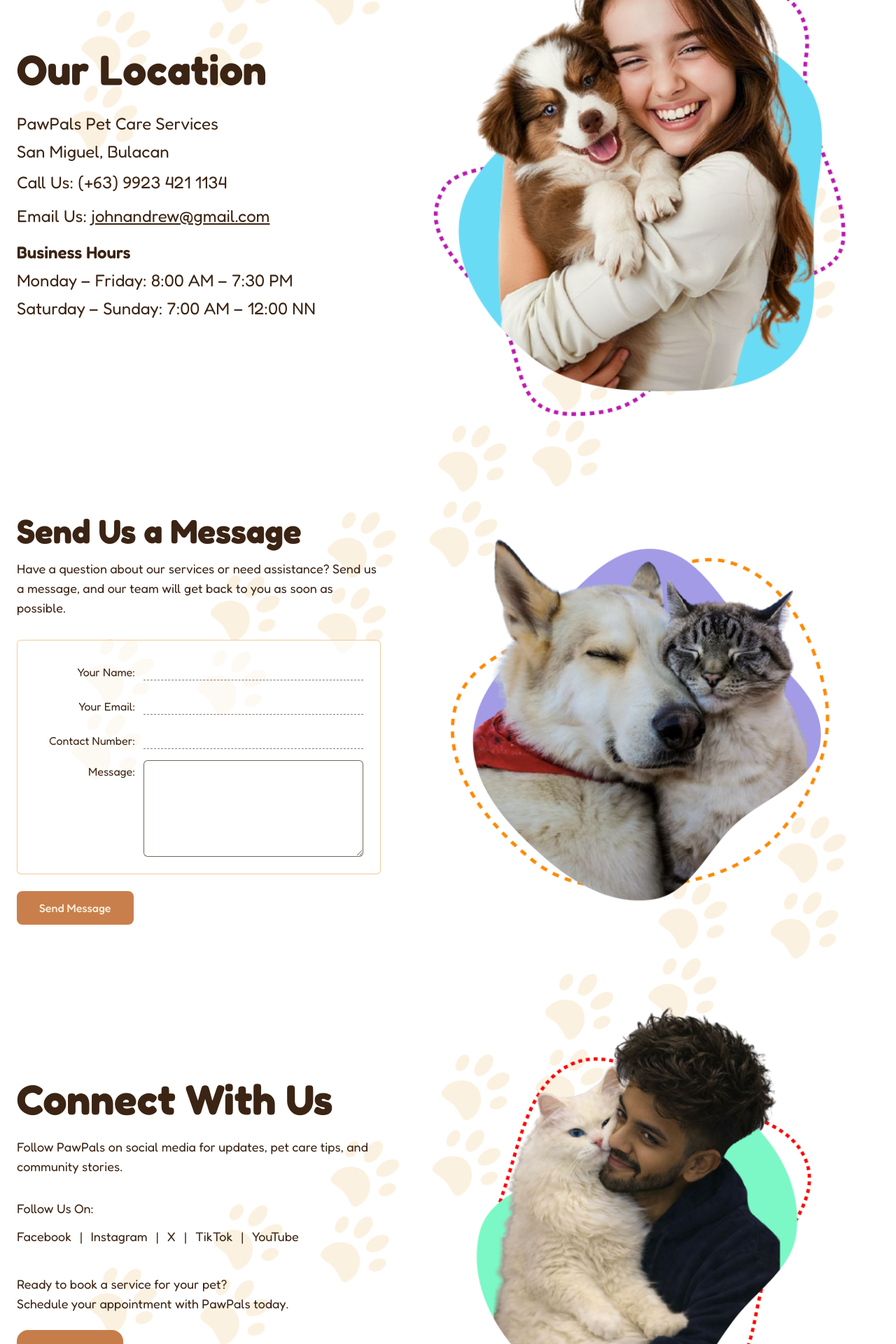
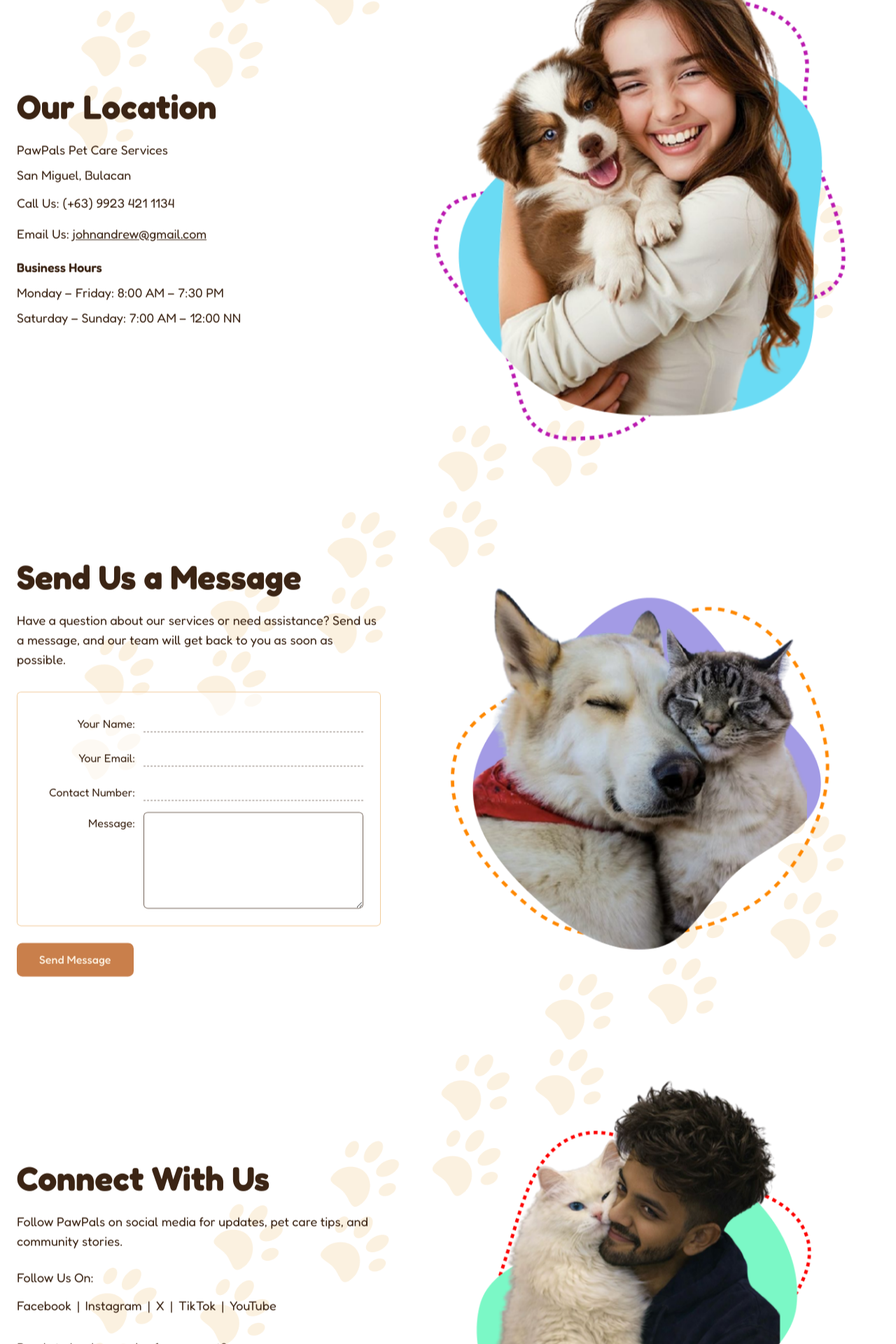
Before and after one commit to jandr003/PawPals, a Next.js app: page /contact in a window 1280 px wide. Shown: the part 660-2580 px from the top of the page at 70% size. Built offline with nearby package versions, Linux system fonts and the light colour scheme.

Commit message:
Update contact page and global styles

```diff
--- a/app/contact/page.jsx
+++ b/app/contact/page.jsx
@@ -13,7 +13,16 @@ const SOCIALS = [
 ];
 
 const ROW =
-  "mt-10 flex flex-col items-center gap-10 md:mt-20 md:gap-10 lg:mt-[50px] lg:grid lg:grid-cols-[minmax(0,520px)_minmax(0,720px)] lg:gap-x-[40px] lg:gap-y-0 2xl:-mr-[100px]";
+  "mt-[85px] flex flex-col items-center gap-10 md:grid md:grid-cols-[minmax(0,1.05fr)_minmax(0,1fr)] md:items-center md:gap-x-2 md:gap-y-0 lg:grid-cols-[minmax(0,520px)_minmax(0,720px)] lg:gap-x-[40px] lg:max-xl:grid-cols-[minmax(0,380px)_minmax(0,1fr)] lg:max-xl:gap-x-0 lg:max-xl:pl-10 2xl:-mr-[100px]";
+
+const H2 =
+  "text-4xl font-bold leading-tight sm:text-5xl md:max-lg:text-4xl";
+
+const BODY =
+  "text-base leading-snug sm:text-lg md:max-lg:text-base";
+
+const IMG =
+  "h-auto w-full max-w-[560px] lg:max-w-none md:max-lg:!h-[340px] md:max-lg:max-w-none md:max-lg:object-contain";
 
 const LINK_FOCUS =
   "focus:outline-none focus-visible:ring-2 focus-visible:ring-[#C77D4A] focus-visible:ring-offset-2 rounded-sm";
@@ -71,13 +80,11 @@ export default async function ContactPage({ searchParams }) {
           Feel free to reach out to the PawPals team.
         </p>
 
-        <div className={`${ROW} md:max-xl:mt-20`}>
+        <div className={ROW}>
           <div className="w-full">
-            <h2 className="text-4xl font-bold sm:text-5xl md:text-6xl">
-              Our Location
-            </h2>
+            <h2 className={H2}>Our Location</h2>
 
-            <address className="mt-6 space-y-2 text-lg not-italic leading-snug sm:text-xl md:mt-8 md:text-2xl">
+            <address className={`mt-6 space-y-2 not-italic ${BODY}`}>
               <p>PawPals Pet Care Services</p>
               <p>San Miguel, Bulacan</p>
               <p>
@@ -108,16 +115,14 @@ export default async function ContactPage({ searchParams }) {
             src="/Contact/ContactUS-DOG1.png"
             alt="A smiling woman hugging a puppy"
             loading="lazy"
-            className="h-auto w-full max-w-[560px] lg:max-w-none"
+            className={IMG}
           />
         </div>
 
-        <div id="message" className={`${ROW} scroll-mt-24 md:max-xl:mt-[100px]`}>
+        <div id="message" className={`${ROW} scroll-mt-24`}>
           <div className="w-full">
-            <h2 className="text-3xl font-bold sm:text-4xl md:text-5xl">
-              Send Us a Message
-            </h2>
-            <p className="mt-4 max-w-[560px] text-base leading-snug sm:text-lg">
+            <h2 className={H2}>Send Us a Message</h2>
+            <p className={`mt-6 max-w-[560px] ${BODY}`}>
               Have a question about our services or need assistance? Send us a
               message, and our team will get back to you as soon as possible.
             </p>
@@ -128,26 +133,22 @@ export default async function ContactPage({ searchParams }) {
             src="/Contact/ContactUS-CAT%26DOG1.png"
             alt="A husky and a cat cuddling together"
             loading="lazy"
-            className="h-auto w-full max-w-[560px] lg:max-w-none"
+            className={IMG}
           />
         </div>
 
-        <div className={`${ROW} md:max-xl:mt-[100px]`}>
+        <div className={ROW}>
           <div className="w-full">
-            <h2 className="text-4xl font-bold sm:text-5xl md:text-6xl">
-              Connect With Us
-            </h2>
-            <p className="mt-5 max-w-[560px] text-base leading-snug sm:text-lg md:mt-6">
+            <h2 className={H2}>Connect With Us</h2>
+            <p className={`mt-6 max-w-[560px] ${BODY}`}>
               Follow PawPals on social media for updates, pet care tips, and
               community stories.
             </p>
 
-            <p className="mt-6 text-base leading-snug sm:text-lg md:mt-8">
-              Follow Us On:
-            </p>
-            <ul className="mt-1 flex flex-wrap items-center gap-x-3 gap-y-1 text-base sm:text-lg">
+            <p className={`mt-6 ${BODY}`}>Follow Us On:</p>
+            <ul className={`mt-1 flex flex-wrap items-center gap-x-2 gap-y-1 ${BODY} md:max-lg:text-sm`}>
               {SOCIALS.map((s, i) => (
-                <li key={s.name} className="flex items-center gap-x-3">
+                <li key={s.name} className="flex items-center gap-x-2">
                   {i > 0 && <span aria-hidden="true">|</span>}
                   <a
                     href={s.href}
@@ -162,7 +163,7 @@ export default async function ContactPage({ searchParams }) {
               ))}
             </ul>
 
-            <p className="mt-6 text-base leading-snug sm:text-lg md:mt-8">
+            <p className={`mt-6 ${BODY}`}>
               Ready to book a service for your pet?
               <br className="hidden sm:block" />{" "}
               Schedule your appointment with PawPals today.
@@ -180,7 +181,7 @@ export default async function ContactPage({ searchParams }) {
             src="/Contact/ContactUS-CAT1.png"
             alt="A cat"
             loading="lazy"
-            className="h-auto w-full max-w-[560px] lg:max-w-none"
+            className={IMG}
           />
         </div>
       </section>
--- a/app/global.css
+++ b/app/global.css
@@ -251,3 +251,35 @@ body {
 		white-space: normal;
 	}
 }
+
+@keyframes page-enter {
+	from {
+		opacity: 0;
+		transform: translate3d(0, 10px, 0);
+	}
+	to {
+		opacity: 1;
+		transform: translate3d(0, 0, 0);
+	}
+}
+
+@keyframes nav-fade {
+	from { opacity: 0; }
+	to { opacity: 1; }
+}
+
+.page-enter main > nav {
+	animation: nav-fade 250ms ease-out both;
+}
+
+.page-enter main > *:not(nav) {
+	animation: page-enter 450ms cubic-bezier(0.22, 1, 0.36, 1) both;
+	will-change: opacity, transform;
+}
+
+@media (prefers-reduced-motion: reduce) {
+	.page-enter main > *,
+	.page-enter main > nav {
+		animation: none;
+	}
+}
--- /dev/null
+++ b/app/template.js
@@ -0,0 +1,3 @@
+export default function Template({ children }) {
+  return <div className="page-enter">{children}</div>;
+}
```
